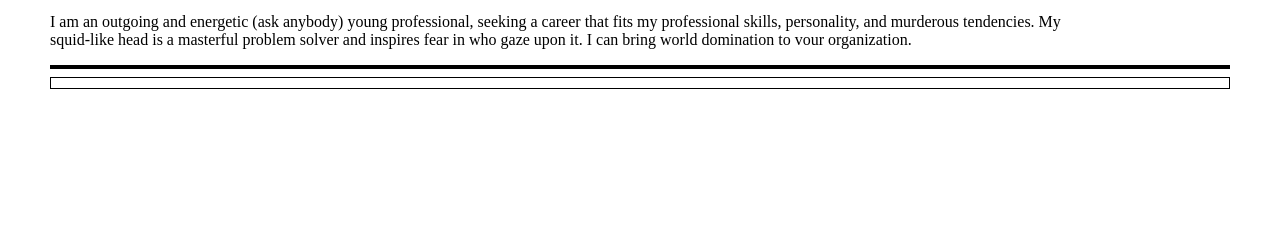
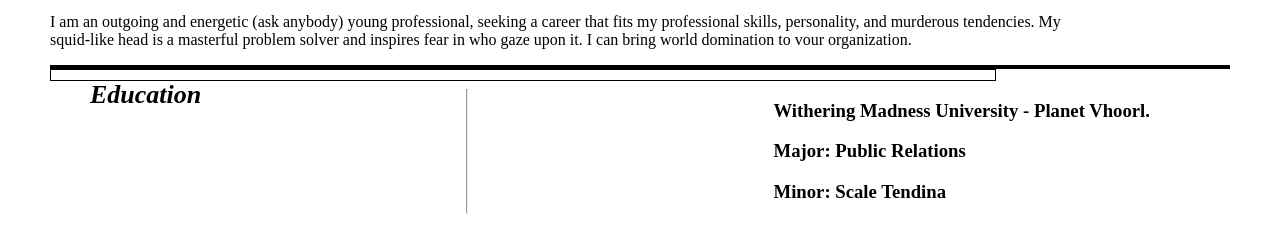
Before and after one commit to vatiza/WebEngineering, a plain HTML site: page 19201103082.html in a window 1280 px wide. Shown: the part 153-390 px from the top of the page. Drawn offline with Linux system fonts and the light colour scheme.

Commit message:
education end

```diff
--- a/19201103082.html
+++ b/19201103082.html
@@ -25,6 +25,7 @@
             font-weight: bold;
         }
 
+
         .shortMotivate {
             margin-right: 9em;
         }
@@ -34,12 +35,30 @@
         }
 
         .box {
+            margin-top: -8px;
+            width: 80%;
             height: 10px;
             border: 1px solid black;
         }
 
         .education {
             display: flex;
+            position: relative;
+
+
+        }
+
+        .eduTitle {
+            font-size: 26px;
+            margin-top: -1px;
+            position: relative;
+            left: 40px;
+            font-style: italic;
+
+        }
+
+        .institute {
+            margin-right: 80px;
         }
     </style>
 </head>
@@ -65,11 +84,18 @@
     <!-- education section -->
     <section class="education">
         <div>
+            <h3 class="eduTitle">Education</h3>
+        </div>
+
+        <hr>
+        <div class="institute">
+            <h3>Withering Madness University - Planet Vhoorl.
+                </h>
+                <p> <span>Major:</span> Public Relations</p>
+                <p> <span>Minor:</span> Scale Tendina</p>
 
         </div>
-        <div></div>
     </section>
-
 
 
 
```
